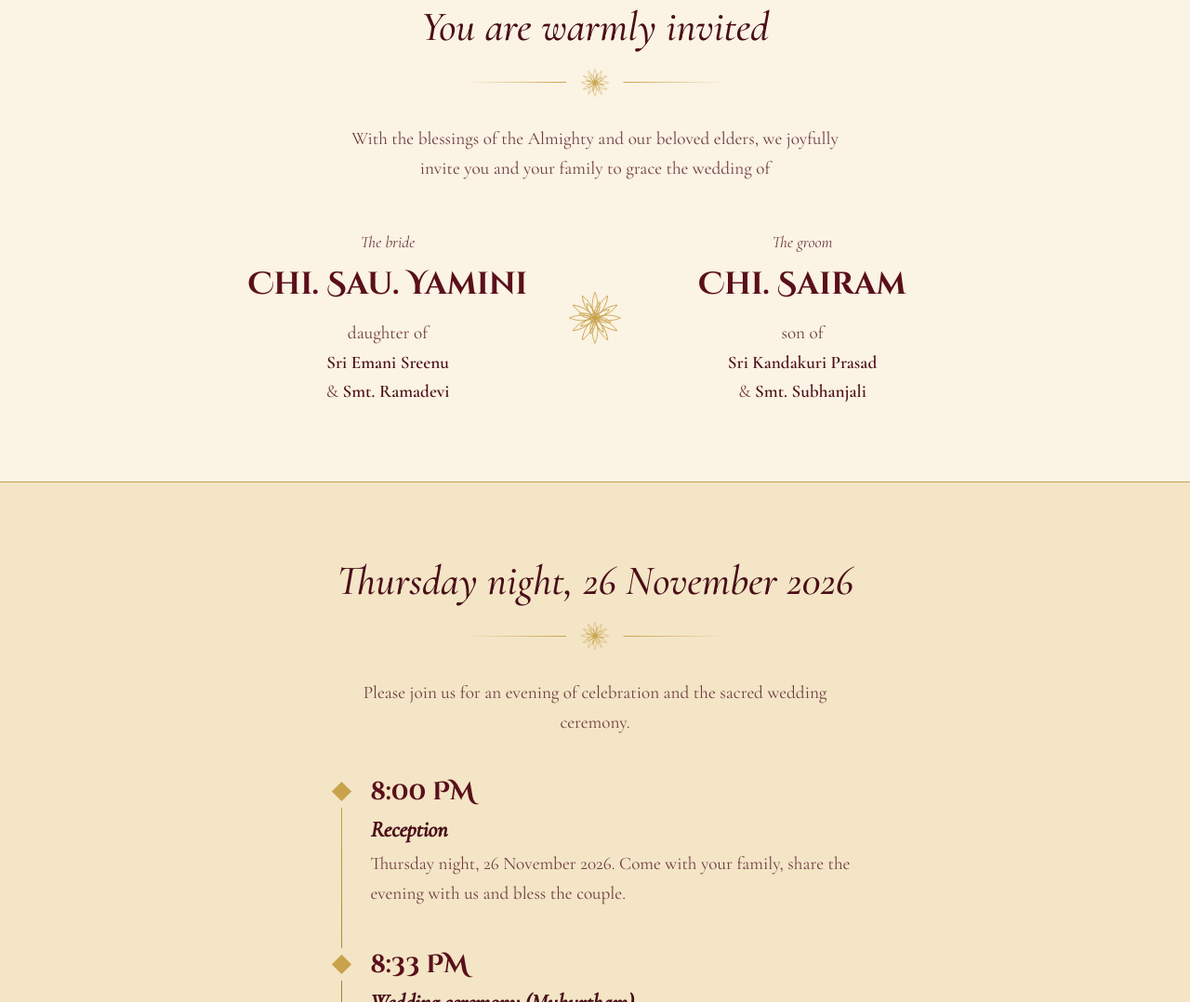
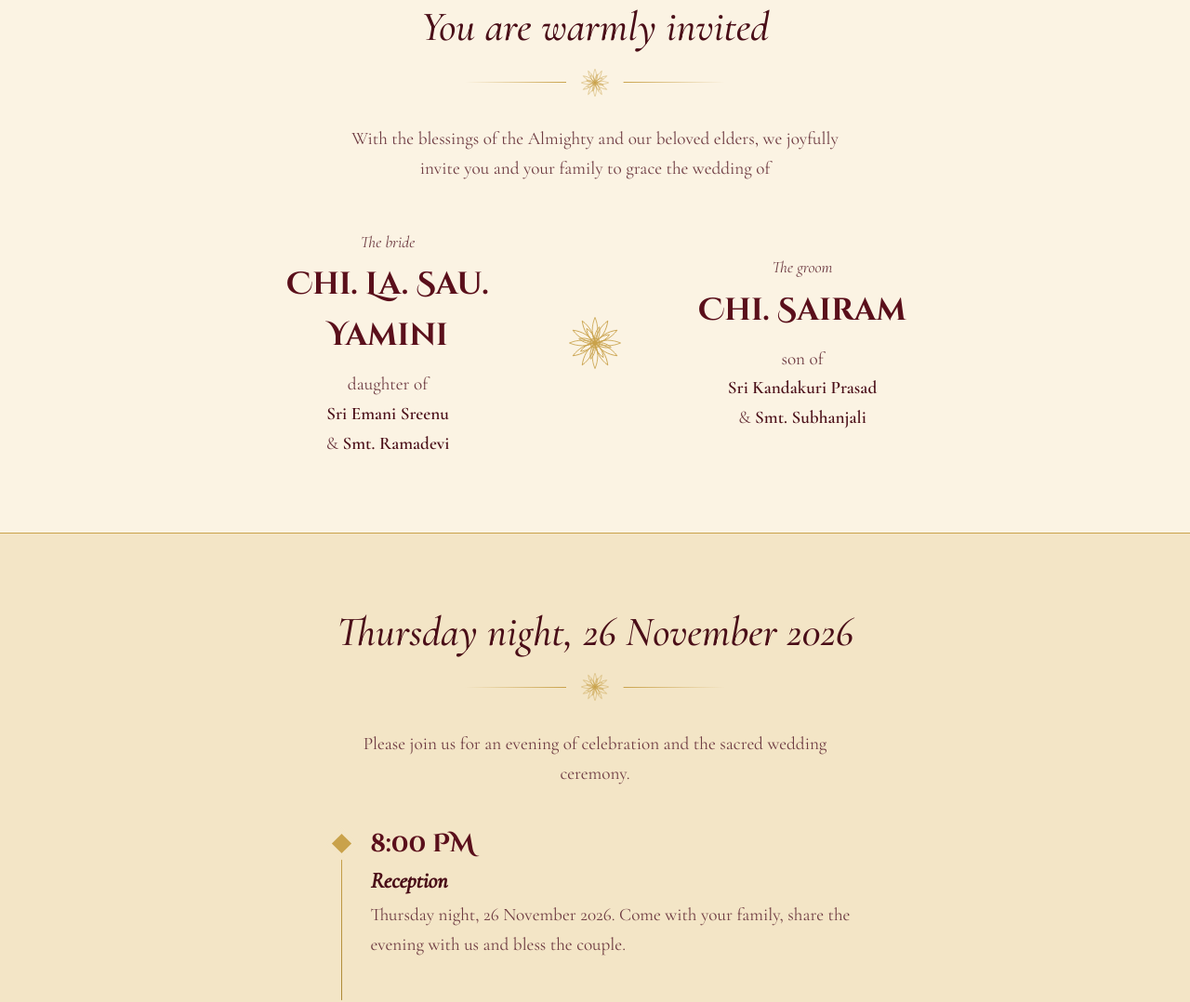
Before and after one commit to Imudaypamu/dump, a plain HTML site: page index.html in a window 1280 px wide. Shown: the part 1147-2225 px from the top of the page at 93% size. Drawn offline with nearby package versions, Linux system fonts and the light colour scheme.

Commit message:
Update bride's name in index.html

```diff
--- a/index.html
+++ b/index.html
@@ -662,7 +662,7 @@
       <div class="couple">
         <div class="person">
           <p class="tag" data-i18n="bride">The bride</p>
-          <h3 data-i18n="bname">Chi. Sau. Yamini</h3>
+          <h3 data-i18n="bname">Chi. La. Sau. Yamini</h3>
           <p data-i18n="bpar">daughter of<br><strong>Sri Emani Sreenu</strong><br>&amp; <strong>Smt. Ramadevi</strong></p>
         </div>
 
```
